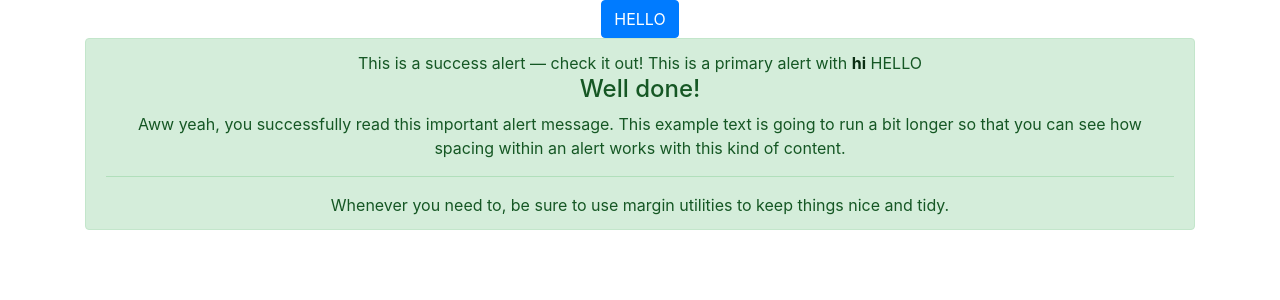
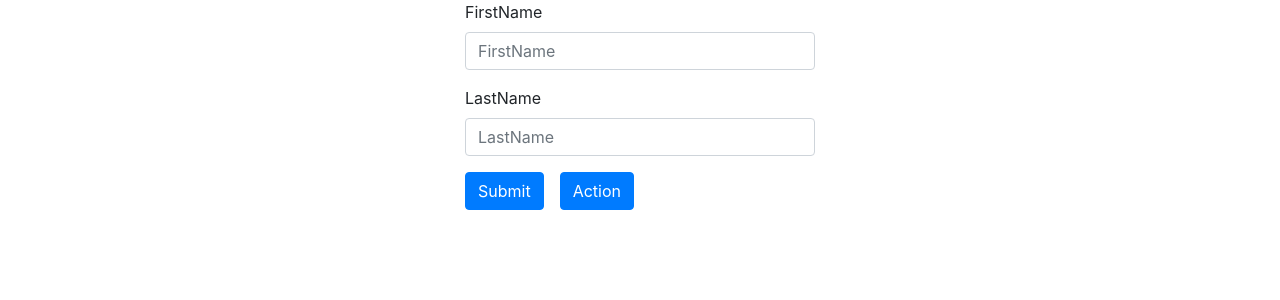
Before and after one commit to Aparnasuman/React-form, a React (Create React App) app in the folder signup/: page / in a window 1280 px wide. Shown: the top 300 px of the page. Built offline with nearby package versions, Linux system fonts and the light colour scheme.

Commit message:
form of reaact

```diff
--- a/signup/src/App.js
+++ b/signup/src/App.js
@@ -1,30 +1,61 @@
 import React from 'react';
-import { Button } from 'reactstrap';
-import './App.css';
-import {Alert} from 'reactstrap';
+class App extends React.Component{
 
-function App() {
-  return (
-    <div className="App">
-      <div className="container">
-      <Button color="primary">HELLO</Button>
-      <Alert color="success">
-        This is a success alert — check it out!
-        This is a primary alert with <a href="#" className="alert-link">hi</a> HELLO
-        <h4 className="alert-heading">Well done!</h4>
-        <p>
-          Aww yeah, you successfully read this important alert message. This example text is going
-          to run a bit longer so that you can see how spacing within an alert works with this kind
-          of content.
-        </p>
-        <hr />
-        <p className="mb-0">
-          Whenever you need to, be sure to use margin utilities to keep things nice and tidy.
-        </p>
-      </Alert>
+  constructor(props){
+    super(props);
+    this.state  = {
+      Firstname:'',
+      Lastname:'',
+      items:[]
+    }
+
+  }
+  onhandlechange(e){
+    this.setState({
+      Firstname:e.target.value
+
+    });
+  }
+  oninputchange(e){
+    this.setState({
+      Lastname:e.target.value
+
+    });
+  }
+addItem=()=>{
+  let items =this.state.items;
+  items.push([this.state.Firstname, this.state.Lastname]);
+  this.setState({
+  items
+  })
+console.log(items)
+}
+  render(){
+  return(
+    <div className="container ">
+      <div className="row justify-content-md-center">
+        <div className="col-md-4 col=md-6">
+           <form>
+             <div className="form-group">
+             <label >FirstName</label>
+             <input type="text" className="form-control" id="form-input1" onChange={(e)=>this.onhandlechange(e)} placeholder="FirstName "></input>
+          </div>
+            <div className="form-group">
+            <label >LastName</label>
+            <input type="text" className="form-control" id="form-input2" onChange={(e)=>this.oninputchange(e)}  placeholder="LastName"></input>
+             </div>
+             <button type="button" className="btn btn-primary mr-3" onClick={this.addItem}>Submit</button>
+             <button type="button" className="btn btn-primary">Action</button>
+           </form>
+        </div>
+      </div>
+
     </div>
-    </div>
-  );
+  )
+  }
+
+
 }
 
+
 export default App;
--- a/signup/src/index.js
+++ b/signup/src/index.js
@@ -6,9 +6,8 @@ import * as serviceWorker from './serviceWorker';
 import 'bootstrap/dist/css/bootstrap.css';
 
 ReactDOM.render(
-  <React.StrictMode>
-    <App />
-  </React.StrictMode>,
+    <App />,
+
   document.getElementById('root')
 );
 
```
